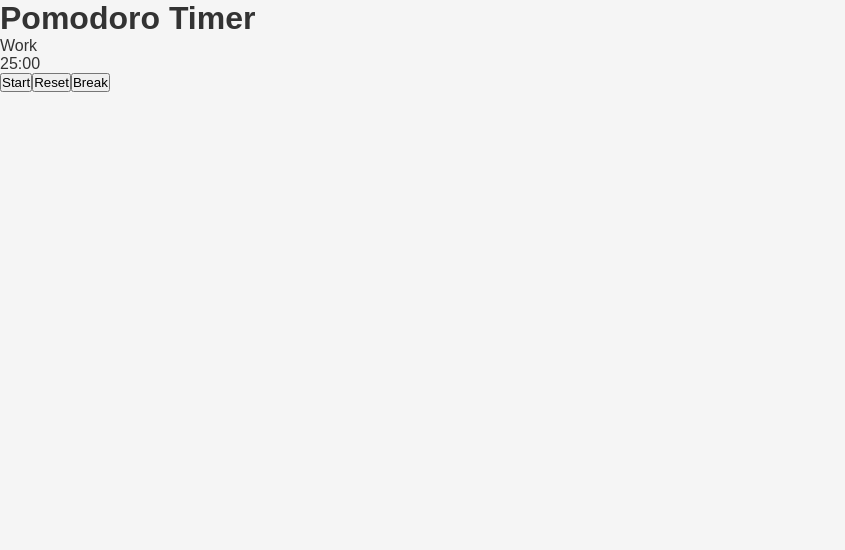
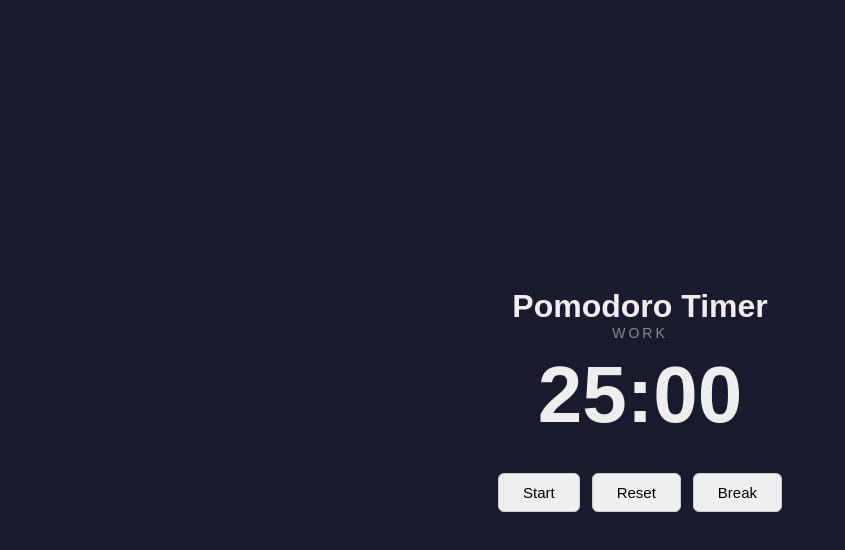
Before and after one commit to Tomyoza/learn-react, a React app in the folder Week 4/app/: page / in a window 1280 px wide. Shown: the top 550 px of the page, without its empty margins (0-845 px from the left). Built offline with nearby package versions, Linux system fonts and the light colour scheme; the HTML template or start-up script is replaced by a standard one.

Commit message:
Add styling

```diff
--- a/Week 4/app/src/App.css
+++ b/Week 4/app/src/App.css
@@ -0,0 +1,32 @@
+.container {
+  text-align: center;
+  padding: 48px;
+}
+
+.mode {
+  font-size: 14px;
+  letter-spacing: 3px;
+  text-transform: uppercase;
+  color: #888;
+  margin-bottom: 8px;
+}
+
+.timer {
+  font-size: 80px;
+  font-weight: 700;
+  margin-bottom: 32px;
+}
+
+.controls {
+  display: flex;
+  gap: 12px;
+  justify-content: center;
+}
+
+button {
+  padding: 10px 24px;
+  border: 1px solid #ccc;
+  border-radius: 6px;
+  font-size: 15px;
+  cursor: pointer;
+}
--- a/Week 4/app/src/App.jsx
+++ b/Week 4/app/src/App.jsx
@@ -1,4 +1,5 @@
 import { useState, useEffect } from 'react';
+import './App.css';
 
 function App() {
   const [time, setTime] = useState(25 * 60);
@@ -35,15 +36,17 @@ function App() {
   }, [isRunning, isBreak]);
 
   return (
-    <div>
+    <div className="container">
       <h1>Pomodoro Timer</h1>
-      <p>{isBreak ? 'Break' : 'Work'}</p>
-      <p>{display}</p>
-      <button onClick={() => setIsRunning(!isRunning)}>
-        {isRunning ? 'Pause' : 'Start'}
-      </button>
-      <button onClick={() => { setTime(25 * 60); setIsRunning(false); setIsBreak(false); }}>Reset</button>
-      <button onClick={() => setIsBreak(true)}>Break</button>
+      <p className="mode">{isBreak ? 'Break' : 'Work'}</p>
+      <p className="timer">{display}</p>
+      <div className="controls">
+        <button className="btn-primary" onClick={() => setIsRunning(!isRunning)}>
+          {isRunning ? 'Pause' : 'Start'}
+        </button>
+        <button className="btn-secondary" onClick={() => { setTime(25 * 60); setIsRunning(false); setIsBreak(false); }}>Reset</button>
+        <button className="btn-secondary" onClick={() => setIsBreak(true)}>Break</button>
+      </div>
     </div>
   );
 }
--- a/Week 4/app/src/index.css
+++ b/Week 4/app/src/index.css
@@ -6,6 +6,14 @@
 
 body {
   font-family: sans-serif;
-  background: #f5f5f5;
-  color: #333;
+  background: #1a1a2e;
+  color: #eee;
+  display: flex;
+  justify-content: center;
+  align-items: center;
+  min-height: 100vh;
 }
+
+#root {
+  text-align: center;
+}
```
